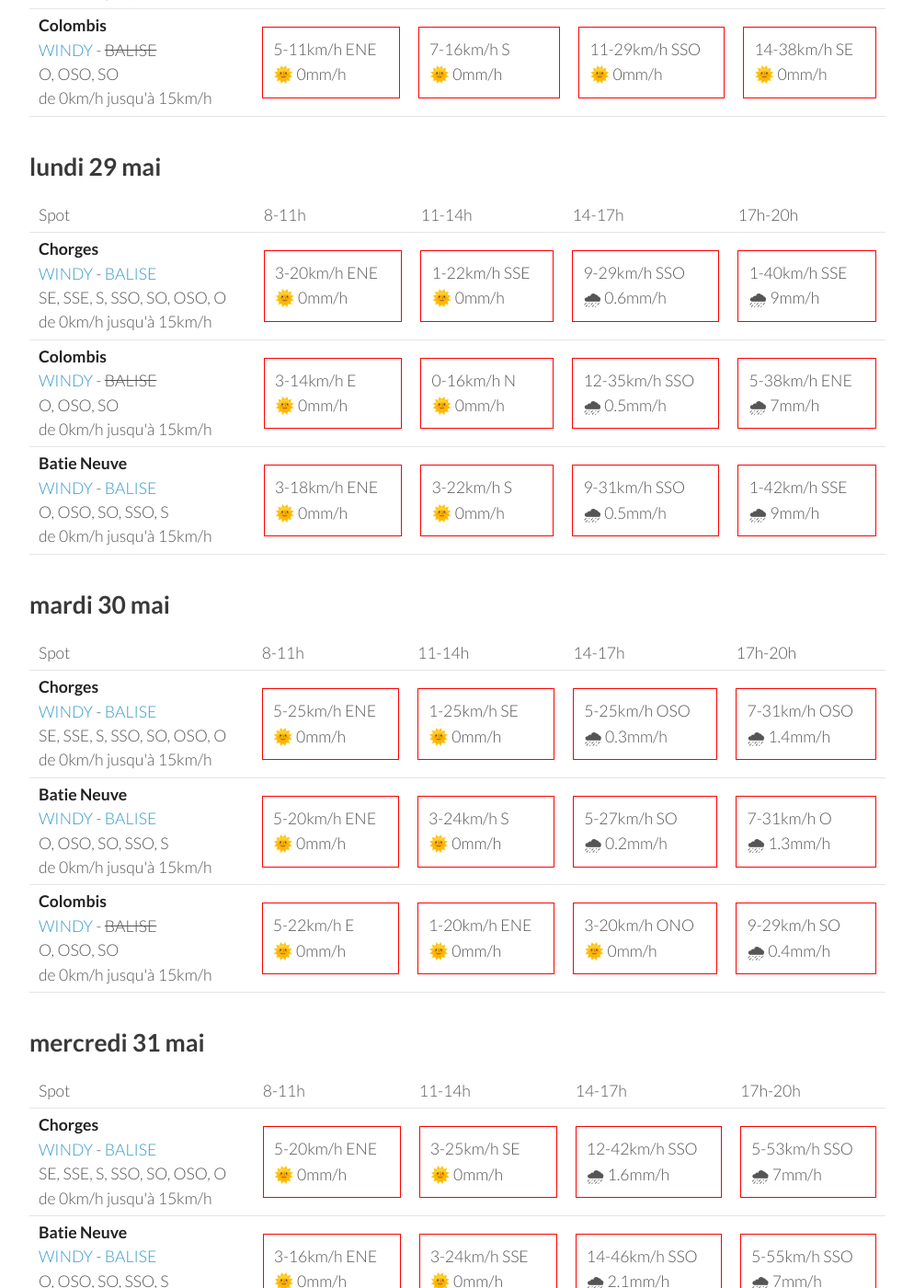
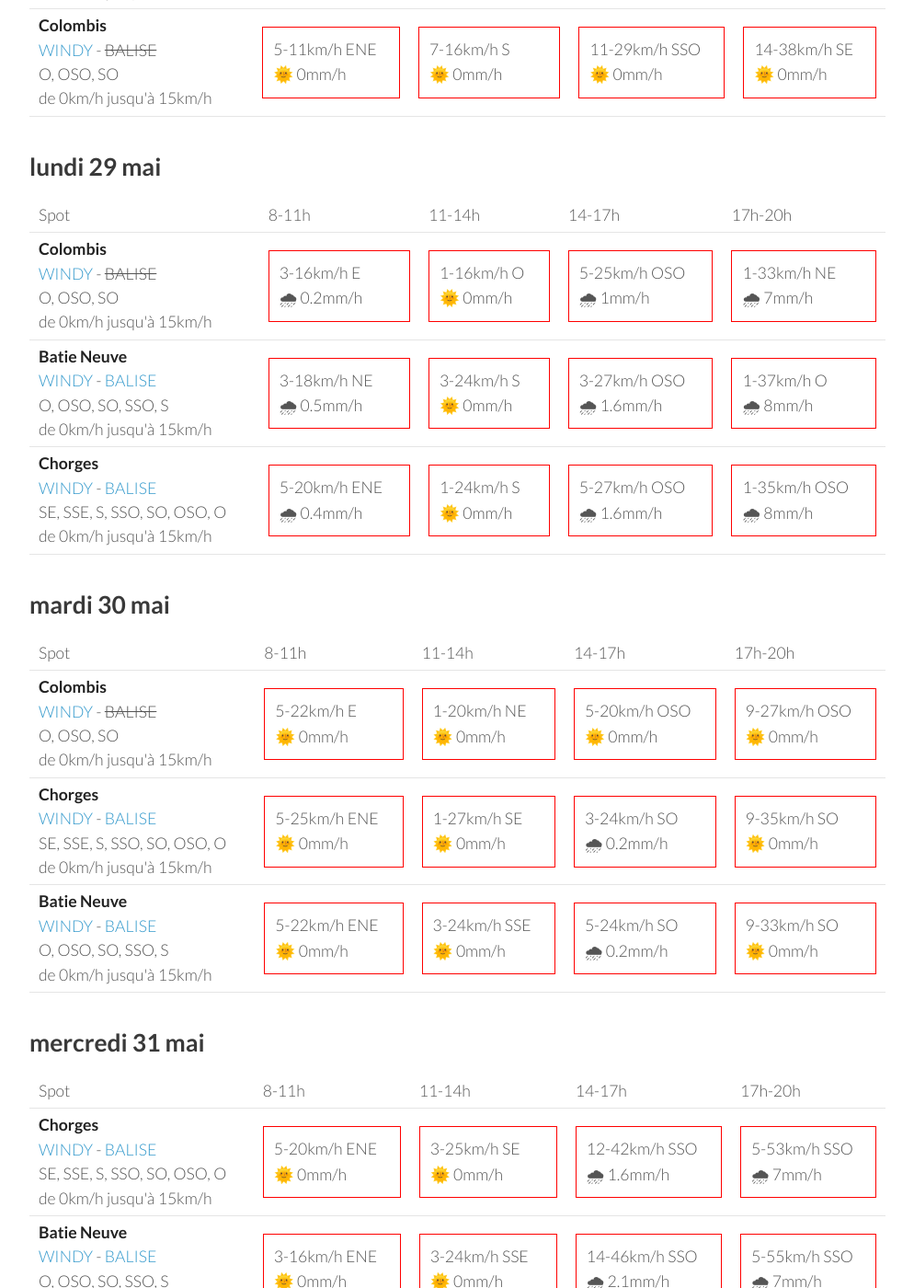
Before and after one commit to parapente-dans-le-nord/parapente-dans-le-nord.github.io, a Jekyll site: the page built from serre_poncon.markdown, in a window 1280 px wide and 1400 px high, scrolled down 1066 px. Shown: the whole window at 92% size, without its empty margins (26-1020 px from the left). Built offline with Jekyll 4.4.1, drawn with Linux system fonts in a browser that asks for light colours; some of the changed text lies outside the part shown.

Commit message:
update index.markdown

```diff
--- a/serre_poncon.markdown
+++ b/serre_poncon.markdown
@@ -111,32 +111,32 @@ page mise à jour le samedi 27 mai 13:31
       <td>17h-20h</td>
     </tr>
 <tr>
-        <td><strong>Chorges</strong><br><a href="https://windy.com/44.578/6.280?44.559,6.262,10">WINDY</a> - <span class=""><a href="https://www.openwindmap.org/PP554">BALISE</a> </span><br> <span class="vent-favorable">SE, SSE, S, SSO, SO, OSO, O</span><br><span class="force-vent">de 0km/h jusqu'à 15km/h</span> </td>
-
-            <td><div class="not-flyable"><p>3-20km/h ENE</p><p>🌞 0mm/h</p></div></td>
-            <td><div class="not-flyable"><p>1-22km/h SSE</p><p>🌞 0mm/h</p></div></td>
-            <td><div class="not-flyable"><p>9-29km/h SSO</p><p>🌧 0.6mm/h</p></div></td>
-            <td><div class="not-flyable"><p>1-40km/h SSE</p><p>🌧 9mm/h</p></div></td>
-
-
-    </tr>
-<tr>
         <td><strong>Colombis</strong><br><a href="https://windy.com/44.494/6.216?44.559,6.262,10">WINDY</a> - <span class="no-balise"> BALISE </span><br> <span class="vent-favorable">O, OSO, SO</span><br><span class="force-vent">de 0km/h jusqu'à 15km/h</span> </td>
 
-            <td><div class="not-flyable"><p>3-14km/h E</p><p>🌞 0mm/h</p></div></td>
-            <td><div class="not-flyable"><p>0-16km/h N</p><p>🌞 0mm/h</p></div></td>
-            <td><div class="not-flyable"><p>12-35km/h SSO</p><p>🌧 0.5mm/h</p></div></td>
-            <td><div class="not-flyable"><p>5-38km/h ENE</p><p>🌧 7mm/h</p></div></td>
+            <td><div class="not-flyable"><p>3-16km/h E</p><p>🌧 0.2mm/h</p></div></td>
+            <td><div class="not-flyable"><p>1-16km/h O</p><p>🌞 0mm/h</p></div></td>
+            <td><div class="not-flyable"><p>5-25km/h OSO</p><p>🌧 1mm/h</p></div></td>
+            <td><div class="not-flyable"><p>1-33km/h NE</p><p>🌧 7mm/h</p></div></td>
 
 
     </tr>
 <tr>
         <td><strong>Batie Neuve</strong><br><a href="https://windy.com/44.584/6.236?44.559,6.262,10,m:eTtagly">WINDY</a> - <span class=""><a href="https://www.openwindmap.org/PP554">BALISE</a> </span><br> <span class="vent-favorable">O, OSO, SO, SSO, S</span><br><span class="force-vent">de 0km/h jusqu'à 15km/h</span> </td>
 
-            <td><div class="not-flyable"><p>3-18km/h ENE</p><p>🌞 0mm/h</p></div></td>
-            <td><div class="not-flyable"><p>3-22km/h S</p><p>🌞 0mm/h</p></div></td>
-            <td><div class="not-flyable"><p>9-31km/h SSO</p><p>🌧 0.5mm/h</p></div></td>
-            <td><div class="not-flyable"><p>1-42km/h SSE</p><p>🌧 9mm/h</p></div></td>
+            <td><div class="not-flyable"><p>3-18km/h NE</p><p>🌧 0.5mm/h</p></div></td>
+            <td><div class="not-flyable"><p>3-24km/h S</p><p>🌞 0mm/h</p></div></td>
+            <td><div class="not-flyable"><p>3-27km/h OSO</p><p>🌧 1.6mm/h</p></div></td>
+            <td><div class="not-flyable"><p>1-37km/h O</p><p>🌧 8mm/h</p></div></td>
+
+
+    </tr>
+<tr>
+        <td><strong>Chorges</strong><br><a href="https://windy.com/44.578/6.280?44.559,6.262,10">WINDY</a> - <span class=""><a href="https://www.openwindmap.org/PP554">BALISE</a> </span><br> <span class="vent-favorable">SE, SSE, S, SSO, SO, OSO, O</span><br><span class="force-vent">de 0km/h jusqu'à 15km/h</span> </td>
+
+            <td><div class="not-flyable"><p>5-20km/h ENE</p><p>🌧 0.4mm/h</p></div></td>
+            <td><div class="not-flyable"><p>1-24km/h S</p><p>🌞 0mm/h</p></div></td>
+            <td><div class="not-flyable"><p>5-27km/h OSO</p><p>🌧 1.6mm/h</p></div></td>
+            <td><div class="not-flyable"><p>1-35km/h OSO</p><p>🌧 8mm/h</p></div></td>
 
 
     </tr>
@@ -157,32 +157,32 @@ page mise à jour le samedi 27 mai 13:31
       <td>17h-20h</td>
     </tr>
 <tr>
+        <td><strong>Colombis</strong><br><a href="https://windy.com/44.494/6.216?44.559,6.262,10">WINDY</a> - <span class="no-balise"> BALISE </span><br> <span class="vent-favorable">O, OSO, SO</span><br><span class="force-vent">de 0km/h jusqu'à 15km/h</span> </td>
+
+            <td><div class="not-flyable"><p>5-22km/h E</p><p>🌞 0mm/h</p></div></td>
+            <td><div class="not-flyable"><p>1-20km/h NE</p><p>🌞 0mm/h</p></div></td>
+            <td><div class="not-flyable"><p>5-20km/h OSO</p><p>🌞 0mm/h</p></div></td>
+            <td><div class="not-flyable"><p>9-27km/h OSO</p><p>🌞 0mm/h</p></div></td>
+
+
+    </tr>
+<tr>
         <td><strong>Chorges</strong><br><a href="https://windy.com/44.578/6.280?44.559,6.262,10">WINDY</a> - <span class=""><a href="https://www.openwindmap.org/PP554">BALISE</a> </span><br> <span class="vent-favorable">SE, SSE, S, SSO, SO, OSO, O</span><br><span class="force-vent">de 0km/h jusqu'à 15km/h</span> </td>
 
             <td><div class="not-flyable"><p>5-25km/h ENE</p><p>🌞 0mm/h</p></div></td>
-            <td><div class="not-flyable"><p>1-25km/h SE</p><p>🌞 0mm/h</p></div></td>
-            <td><div class="not-flyable"><p>5-25km/h OSO</p><p>🌧 0.3mm/h</p></div></td>
-            <td><div class="not-flyable"><p>7-31km/h OSO</p><p>🌧 1.4mm/h</p></div></td>
+            <td><div class="not-flyable"><p>1-27km/h SE</p><p>🌞 0mm/h</p></div></td>
+            <td><div class="not-flyable"><p>3-24km/h SO</p><p>🌧 0.2mm/h</p></div></td>
+            <td><div class="not-flyable"><p>9-35km/h SO</p><p>🌞 0mm/h</p></div></td>
 
 
     </tr>
 <tr>
         <td><strong>Batie Neuve</strong><br><a href="https://windy.com/44.584/6.236?44.559,6.262,10,m:eTtagly">WINDY</a> - <span class=""><a href="https://www.openwindmap.org/PP554">BALISE</a> </span><br> <span class="vent-favorable">O, OSO, SO, SSO, S</span><br><span class="force-vent">de 0km/h jusqu'à 15km/h</span> </td>
 
-            <td><div class="not-flyable"><p>5-20km/h ENE</p><p>🌞 0mm/h</p></div></td>
-            <td><div class="not-flyable"><p>3-24km/h S</p><p>🌞 0mm/h</p></div></td>
-            <td><div class="not-flyable"><p>5-27km/h SO</p><p>🌧 0.2mm/h</p></div></td>
-            <td><div class="not-flyable"><p>7-31km/h O</p><p>🌧 1.3mm/h</p></div></td>
-
-
-    </tr>
-<tr>
-        <td><strong>Colombis</strong><br><a href="https://windy.com/44.494/6.216?44.559,6.262,10">WINDY</a> - <span class="no-balise"> BALISE </span><br> <span class="vent-favorable">O, OSO, SO</span><br><span class="force-vent">de 0km/h jusqu'à 15km/h</span> </td>
-
-            <td><div class="not-flyable"><p>5-22km/h E</p><p>🌞 0mm/h</p></div></td>
-            <td><div class="not-flyable"><p>1-20km/h ENE</p><p>🌞 0mm/h</p></div></td>
-            <td><div class="not-flyable"><p>3-20km/h ONO</p><p>🌞 0mm/h</p></div></td>
-            <td><div class="not-flyable"><p>9-29km/h SO</p><p>🌧 0.4mm/h</p></div></td>
+            <td><div class="not-flyable"><p>5-22km/h ENE</p><p>🌞 0mm/h</p></div></td>
+            <td><div class="not-flyable"><p>3-24km/h SSE</p><p>🌞 0mm/h</p></div></td>
+            <td><div class="not-flyable"><p>5-24km/h SO</p><p>🌧 0.2mm/h</p></div></td>
+            <td><div class="not-flyable"><p>9-33km/h SO</p><p>🌞 0mm/h</p></div></td>
 
 
     </tr>
```
Also changed, not shown: other parts of serre_poncon.markdown (+1 -1 lines).
